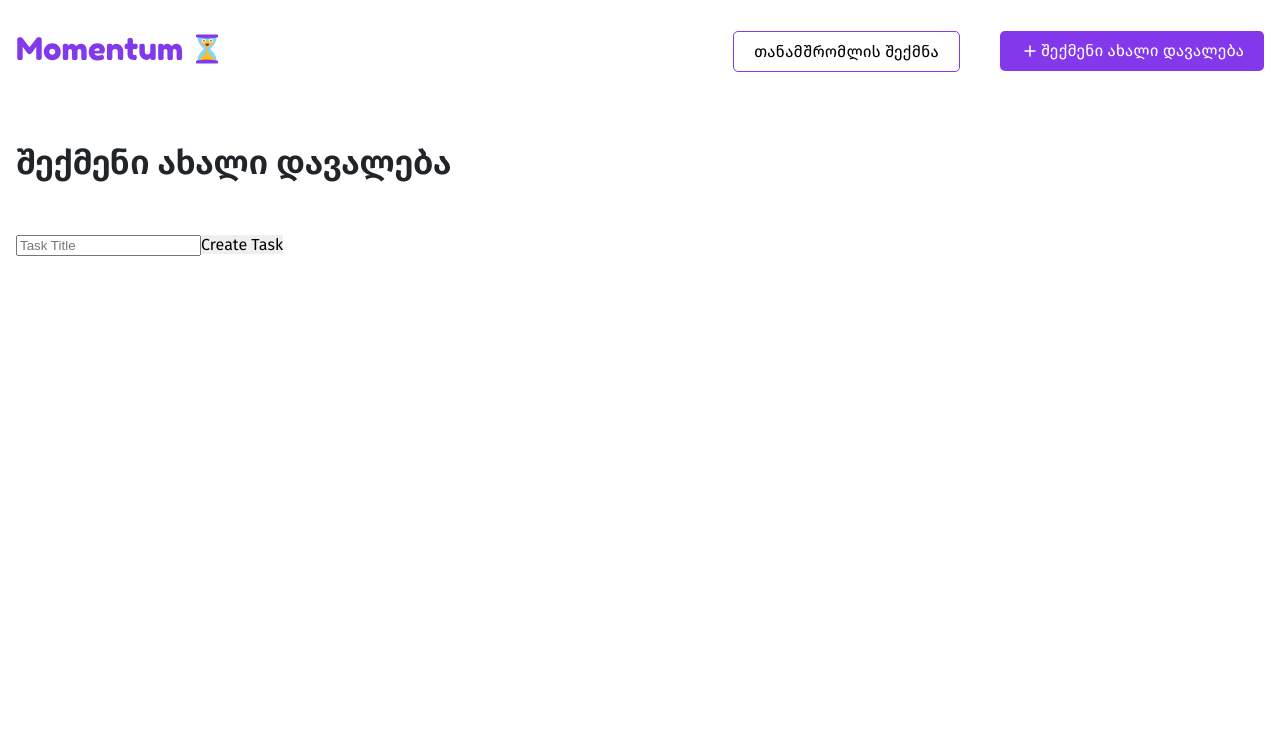
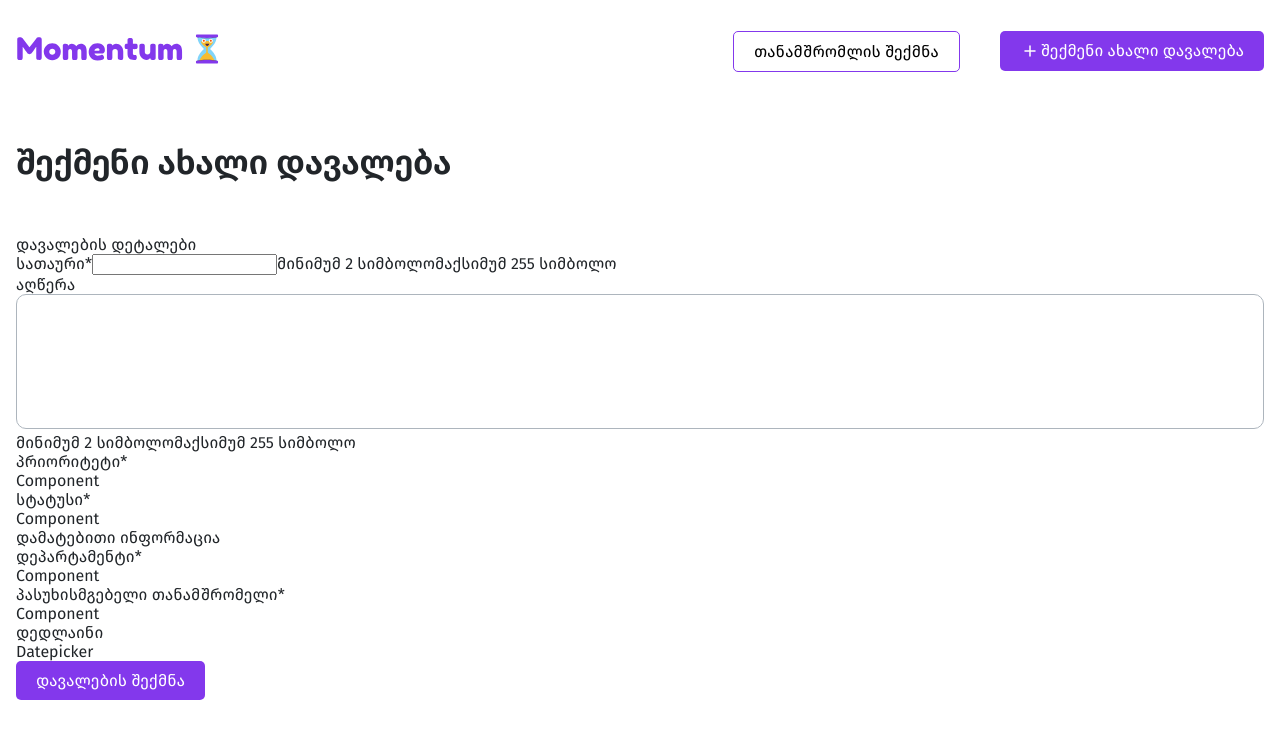
Before and after one commit to devbygeorge/momentum, a Next.js app: page /tasks/create in a window 1280 px wide. Shown: the top 738 px of the page. Built offline with nearby package versions, Linux system fonts and the light colour scheme.

Commit message:
started implementing create task form

```diff
--- a/src/components/Input/Input.module.css
+++ b/src/components/Input/Input.module.css
@@ -0,0 +1,3 @@
+.input {
+
+}
--- a/src/components/Input/Input.tsx
+++ b/src/components/Input/Input.tsx
@@ -1,5 +1,13 @@
 import s from "./Input.module.css";
 
-export default function Input() {
-  return <input className={s.input} type="text" />;
+type TextareaProps = {
+  type: "text" | "email";
+  name: string;
+  required?: boolean;
+};
+
+export default function Input({ type, name, required }: TextareaProps) {
+  return (
+    <input className={s.input} type={type} name={name} required={required} />
+  );
 }
--- a/src/components/Textarea/Textarea.tsx
+++ b/src/components/Textarea/Textarea.tsx
@@ -1,9 +1,12 @@
 import s from "./Textarea.module.css";
 
 type TextareaProps = {
-  placeholder: string;
+  placeholder?: string;
+  name: string;
 };
 
-export default function Textarea({ placeholder }: TextareaProps) {
-  return <textarea className={s.textarea} placeholder={placeholder} />;
+export default function Textarea({ placeholder, name }: TextareaProps) {
+  return (
+    <textarea className={s.textarea} placeholder={placeholder} name={name} />
+  );
 }
--- a/src/features/task/CreateTaskForm.tsx
+++ b/src/features/task/CreateTaskForm.tsx
@@ -1,9 +1,65 @@
+import Input from "@/components/Input/Input";
 import s from "./CreateTaskForm.module.css";
+import Textarea from "@/components/Textarea/Textarea";
+import Select from "@/components/Select/Select";
+import DatePicker from "@/components/DatePicker/DatePicker";
+import Button from "@/components/Button/Button";
 
 export default function CreateTaskForm() {
   return (
     <div className={s.wrapper}>
-      <form> Form </form>
+      <form>
+        {/* First column */}
+        <fieldset className={s.fieldset}>
+          <legend>დავალების დეტალები</legend>
+
+          <div className={s.formGroup}>
+            <label htmlFor="title">სათაური*</label>
+            <Input type="text" name="title" required />
+            <span>მინიმუმ 2 სიმბოლო</span>
+            <span>მაქსიმუმ 255 სიმბოლო</span>
+          </div>
+
+          <div className={s.formGroup}>
+            <label htmlFor="description">აღწერა</label>
+            <Textarea name="description" />
+            <span>მინიმუმ 2 სიმბოლო</span>
+            <span>მაქსიმუმ 255 სიმბოლო</span>
+          </div>
+
+          {/* 2 Selects side by side */}
+          <div className={s.selectGroup}>
+            <div>
+              <label htmlFor="priority">პრიორიტეტი*</label>
+              <Select name="priority" required />
+            </div>
+            <div>
+              <label htmlFor="status">სტატუსი*</label>
+              <Select name="status" required />
+            </div>
+          </div>
+        </fieldset>
+
+        {/* Second column */}
+        <fieldset className={s.fieldset}>
+          <legend>დამატებითი ინფორმაცია</legend>
+
+          <div className={s.formGroup}>
+            <label htmlFor="department">დეპარტამენტი*</label>
+            <Select name="department" required />
+          </div>
+          <div className={s.formGroup}>
+            <label htmlFor="employee">პასუხისმგებელი თანამშრომელი*</label>
+            <Select name="employee" required />
+          </div>
+          <div className={s.formGroup}>
+            <label htmlFor="deadline">დედლაინი</label>
+            <DatePicker name="deadline" />
+          </div>
+
+          <Button type="submit">დავალების შექმნა</Button>
+        </fieldset>
+      </form>
     </div>
   );
 }
--- a/src/pages/tasks/create.tsx
+++ b/src/pages/tasks/create.tsx
@@ -1,11 +1,10 @@
+import CreateTaskForm from "@/features/task/CreateTaskForm";
+
 export default function CreateTaskPage() {
   return (
     <div>
       <h1 className="heading">შექმენი ახალი დავალება</h1>
-      <form>
-        <input type="text" placeholder="Task Title" required />
-        <button type="submit">Create Task</button>
-      </form>
+      <CreateTaskForm />
     </div>
   );
 }
```
Also changed, not shown: src/components/Select/Select.tsx (+7 -1 lines).
